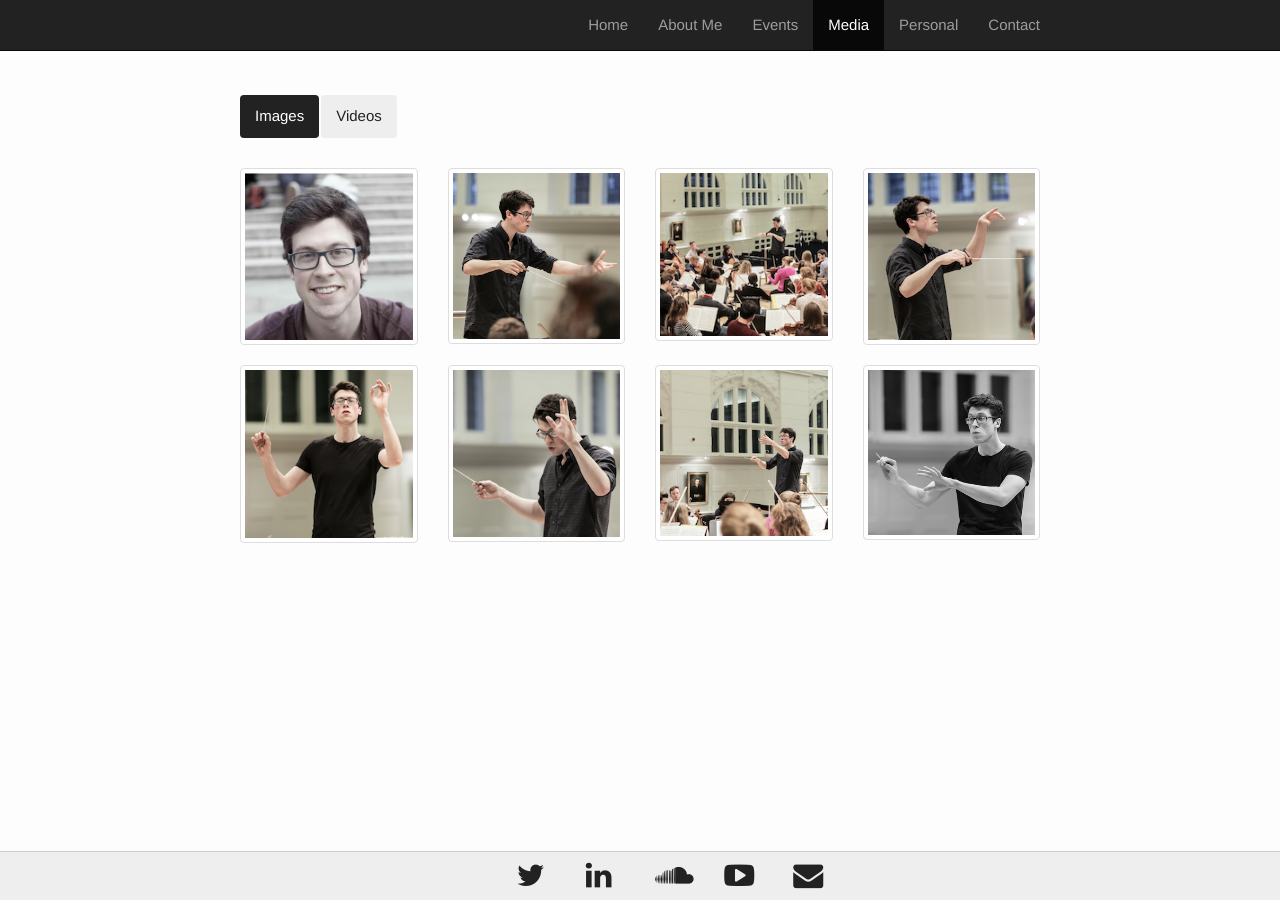
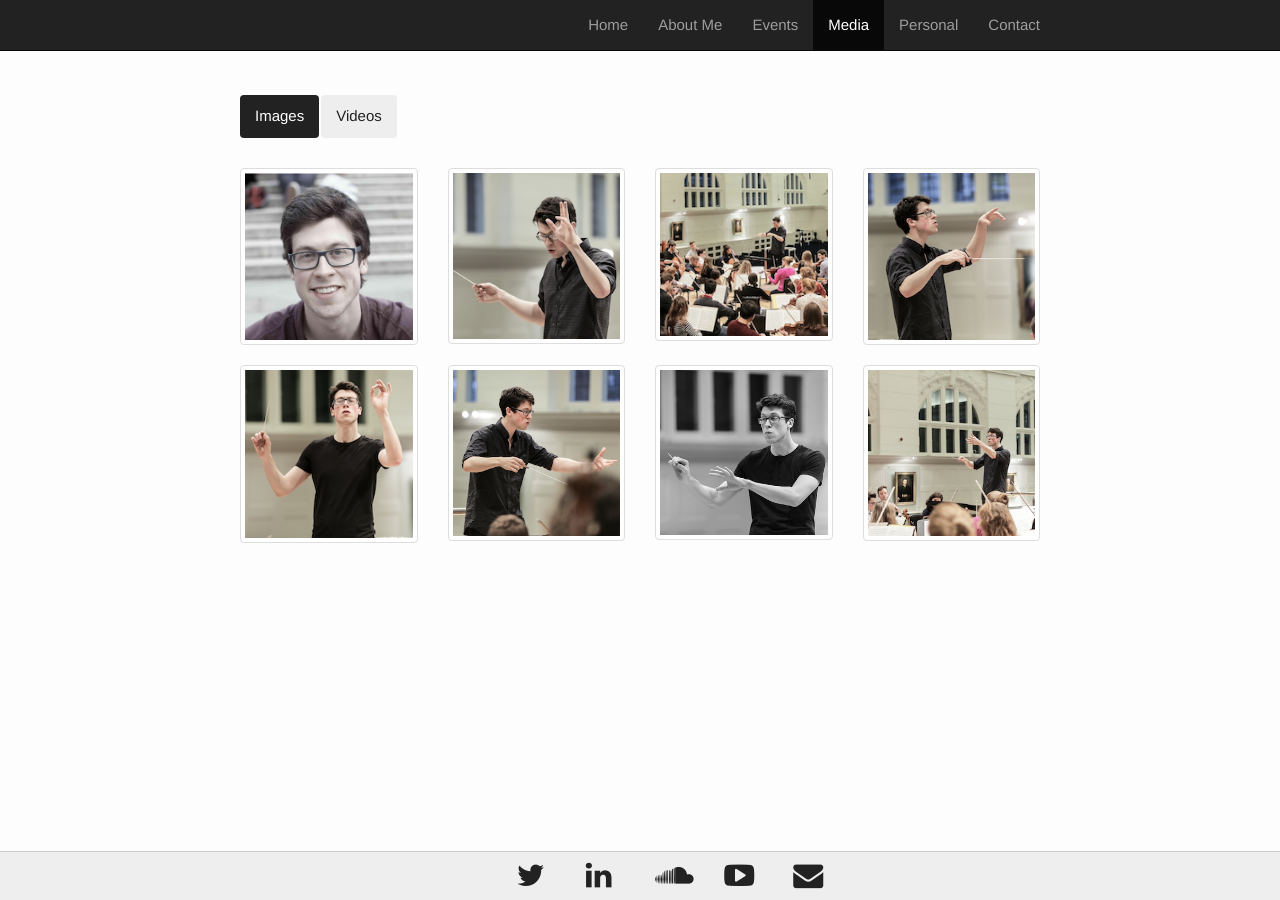
Before and after one commit to musicman10201/musicman10201.github.io, a Jekyll site: the page built from media.html, in a window 1280 px wide. Built offline with Jekyll 4.4.1, drawn with Linux system fonts in a browser that asks for light colours.

Commit message:
Update media.html

```diff
--- a/media.html
+++ b/media.html
@@ -15,13 +15,13 @@
     <div role="tabpanel" class="tab-pane active" id="images">
       <div class="row">
         {% include image.html base='/images/media/newphoto' title='Photo 1' %}
-        {% include image.html base='/images/media/21edited' title='Photo 2' %}
+        {% include image.html base='/images/media/20cropped' title='Photo 2' %}
         {% include image.html base='/images/media/28croppedreduced' title='Photo 3' %}
         {% include image.html base='/images/media/9editedreduced' title='Photo 4' %}
         {% include image.html base='/images/media/15edited' title='Photo 5' %}
-        {% include image.html base='/images/media/20cropped' title='Photo 6' %}
-        {% include image.html base='/images/media/11edited' title='Photo 7' %}
-        {% include image.html base='/images/media/16reduced' title='Photo 8' %}
+        {% include image.html base='/images/media/21edited' title='Photo 6' %}
+        {% include image.html base='/images/media/16reduced' title='Photo 7' %}
+        {% include image.html base='/images/media/11edited' title='Photo 8' %}
       </div>
     </div>
     <div role="tabpanel" class="tab-pane" id="videos">
```
